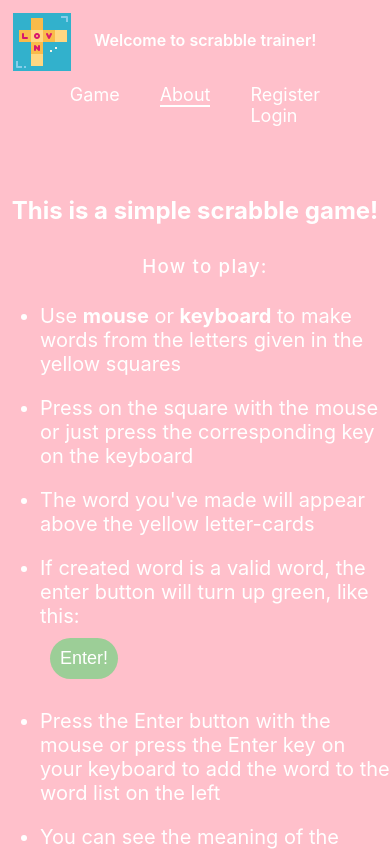
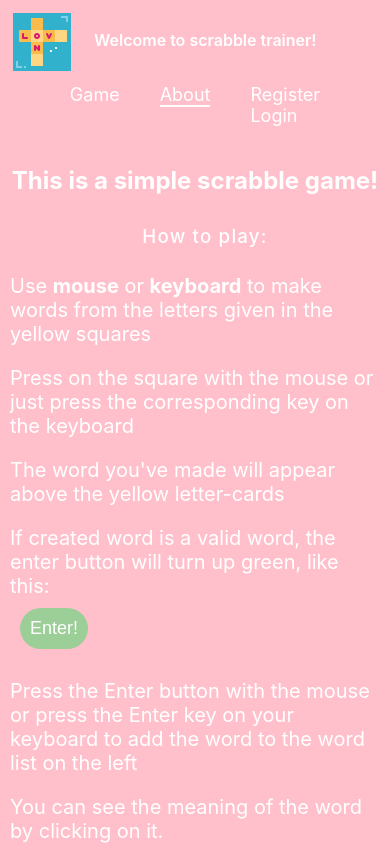
Before and after one commit to aravdaite/scrabble_v2, a React (Create React App) app: page /about in a window 390 px wide. Shown: the top 850 px of the page. Built offline with nearby package versions, Linux system fonts and the light colour scheme; no server answers.

Commit message:
--updated css

```diff
--- a/src/App.css
+++ b/src/App.css
@@ -12,6 +12,7 @@
 }
 .body{
   display: flex;
+  height: auto;
   min-height: 100vh;
   flex-direction: column;
   background-color: pink;
@@ -449,9 +450,21 @@ color: white;
   justify-content: center;
   background-color: pink;
   color: white;
+  flex:2;
 }
 @media only screen and (max-width: 850px) {
+  .About__mainBody{
+    height: 100%;
+    flex: 1;
+    padding: 10px;
+  }
 
+  ul{
+    padding: 0;
+  }
+  .body{
+
+  }
   .Button__LetterCard{
     line-height: 20px;
     width: 50px;
@@ -462,17 +475,28 @@ color: white;
     min-height: 80px;
     margin: 20px 0;
   }
+.Register{
+height: auto;
+padding: 5vh 0 10px 0;
+flex: 1;
+}
+.Button__ShowMeaning{
+  margin: 0;
+}
+.WordList__item {
+  padding: 0;
+}
 }
 @media only screen and (max-width: 650px) {
-  .body{
-    min-width: 320px;
-  }
+
   .logo-image{
       height: 64px;
       margin: 10px;
   }
   .Scrabble__mainBody{
       flex-direction: column;
+      min-height: 90vh;
+      height: auto;
   }
 
   .Button__start{
@@ -482,15 +506,24 @@ color: white;
   }
   .Scrabble__gameField{
       order: 1;
-      min-height: 75vh;
+      min-height: 60vh;
       min-width: 320px;
   }
   .WordList{
+    display: flex;
+    flex-direction: column;
+    align-items: center;
       padding: 10px 0 0 10px;
       margin: 0;
       order: 2;
       width: auto;
-      flex: 1;
+      height: 20vh;
+  }
+  ul{
+    padding: 0;
+  }
+  li{
+
   }
 
   .header{
--- a/src/App.js
+++ b/src/App.js
@@ -9,7 +9,7 @@ import forgotPassword from './containers/auth/forgotPassword';
 import resetPassword from './containers/auth/resetPassword';
 import { Toolbar, Footer } from './components';
 
-export const DOMAIN = 'https://scrabble-api21.herokuapp.com';
+export const DOMAIN = 'http://localhost:5000';
 export const getData = () => {
   return fetch(`${DOMAIN}/api/auth/me`, {
     credentials: 'include',
--- a/src/containers/auth/Register.js
+++ b/src/containers/auth/Register.js
@@ -132,7 +132,7 @@ class Register extends Component {
                 changed={(event) => this.inputChangedHandler(event, formElement.id)} />
         ));
         return (
-            <div>
+            <div >
                 <div className="Register">
                     {form}
                     <Button type="submit" onClick={this.onSubmit} />
```
